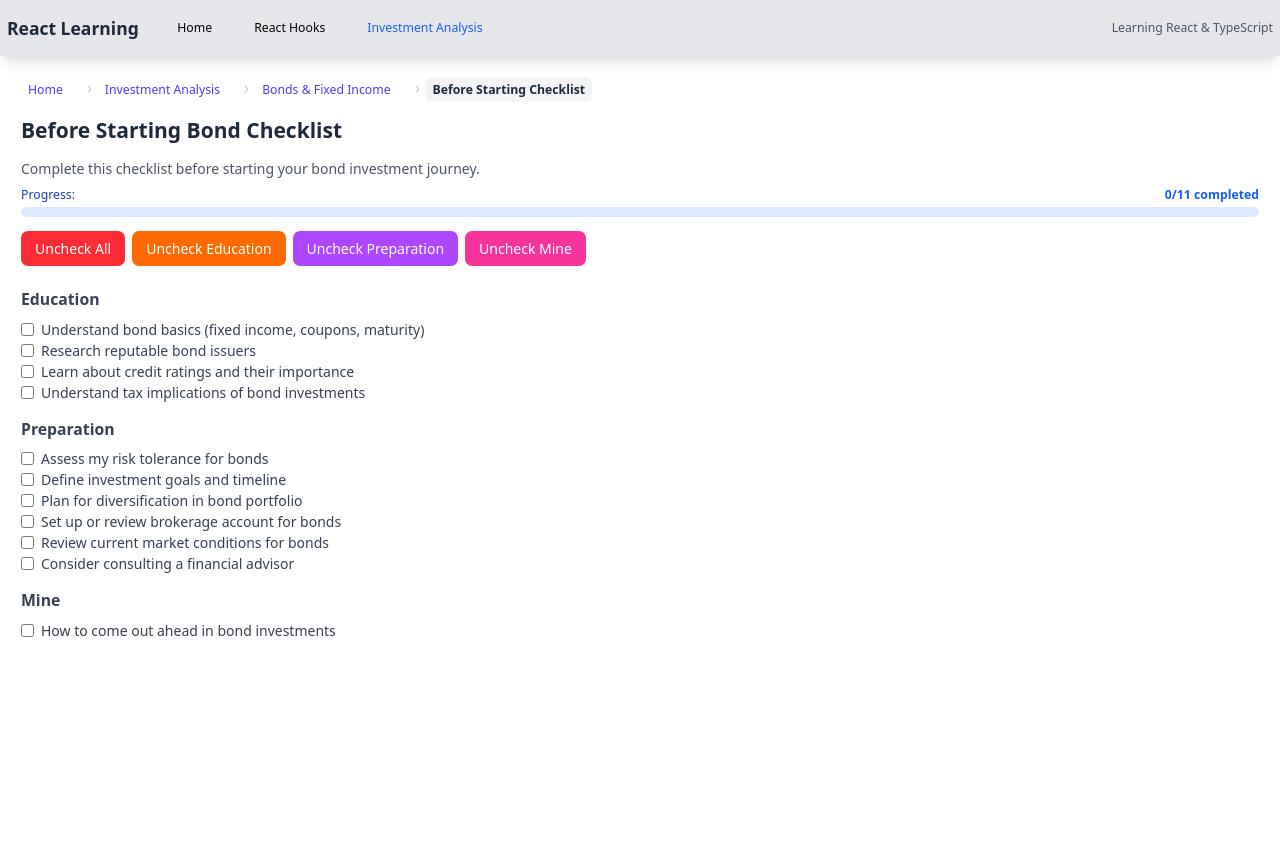
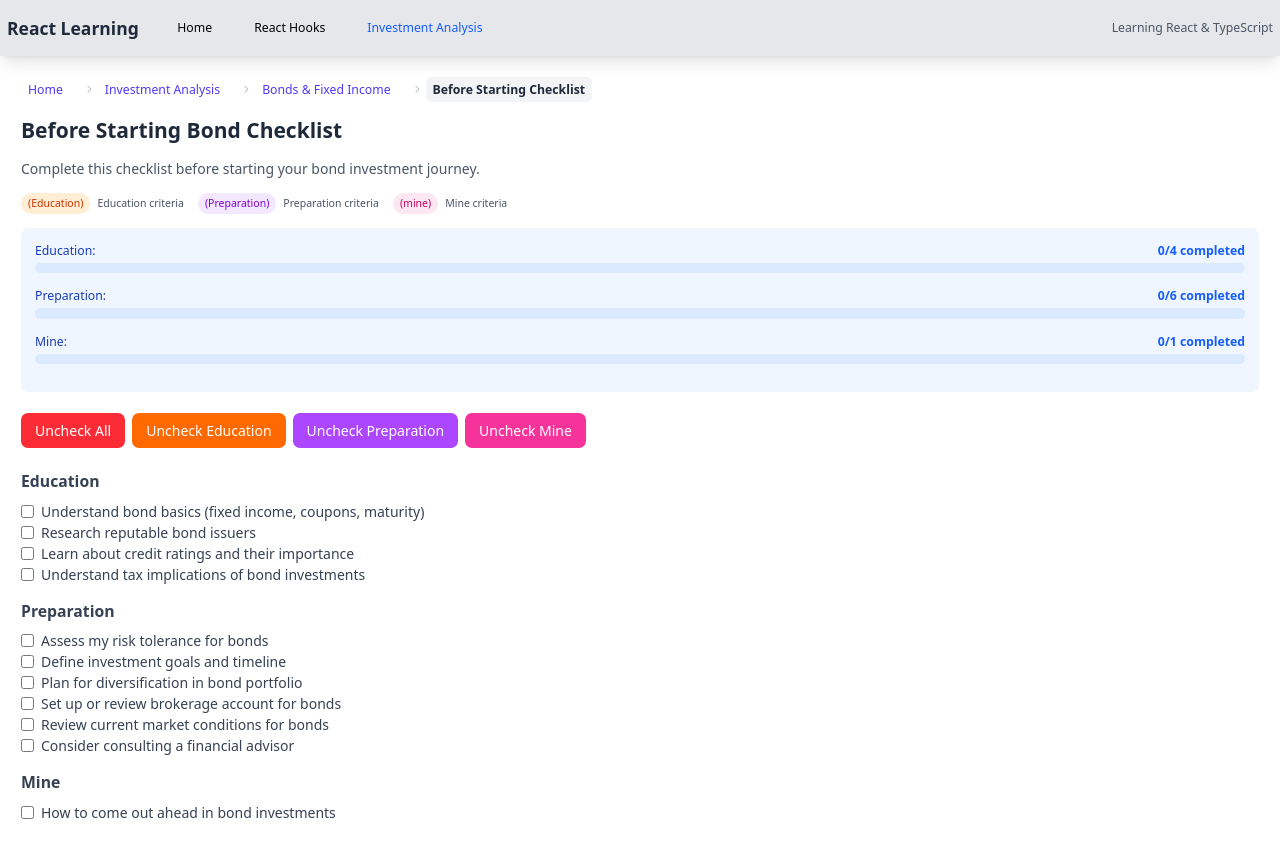
Before and after one commit to Ravi-Royal/reactLearning, a React (Vite) app: page /investment/bonds/before-starting in a window 1280 px wide. Before the commit the page ends 800 px from the top, so only its background shows below. Built offline with nearby package versions, Linux system fonts and the light colour scheme.

Commit message:
fix: Update build scripts for production mode and adjust base path in Vite config feat: Enhance Before Starting Bond Checklist with category-specific progress tracking refactor: Clean up imports and improve button alignment in BondCheckList component

```diff
--- a/package.json
+++ b/package.json
@@ -6,12 +6,12 @@
   "homepage": "https://ravi-royal.github.io/reactLearning",
   "scripts": {
     "dev": "vite",
-    "build": "vite build --base /reactLearning/",
+    "build": "vite build --mode production --base /reactLearning/",
     "lint": "eslint .",
     "preview": "vite preview",
     "predeploy": "npm run build:gh-pages",
     "deploy": "gh-pages -d dist",
-    "build:gh-pages": "vite build --base /reactLearning/"
+    "build:gh-pages": "vite build --mode production --base /reactLearning/"
   },
   "dependencies": {
     "@tailwindcss/vite": "^4.1.17",
--- a/src/pages/components/investment/bonds/before-starting/BeforeStartingBondCheckList.tsx
+++ b/src/pages/components/investment/bonds/before-starting/BeforeStartingBondCheckList.tsx
@@ -1,7 +1,7 @@
 import { useState } from 'react';
 import Breadcrumbs from '../../../../navigation/Breadcrumbs';
+import ProgressBar from '../../../ProgressBar';
 import { CHECKLIST_CATEGORIES } from './beforeStartingBondChecklist.constants';
-import ProgressBar from '../../../ProgressBar';
 
 function BeforeStartingBondCheckList() {
   const [checklistItems, setChecklistItems] = useState([
@@ -62,18 +62,44 @@ function BeforeStartingBondCheckList() {
     );
   };
 
-  const checkedCount = checklistItems.filter(item => item.checked).length;
-  const totalCount = checklistItems.length;
+  const educationItems = checklistItems.filter(item => item.category === CHECKLIST_CATEGORIES.EDUCATION);
+  const preparationItems = checklistItems.filter(item => item.category === CHECKLIST_CATEGORIES.PREPARATION);
+  const mineItems = checklistItems.filter(item => item.category === CHECKLIST_CATEGORIES.MINE);
+
+  const educationCheckedCount = educationItems.filter(item => item.checked).length;
+  const preparationCheckedCount = preparationItems.filter(item => item.checked).length;
+  const mineCheckedCount = mineItems.filter(item => item.checked).length;
 
   return (
     <div className="p-6">
       <Breadcrumbs />
       <h1 className="text-2xl font-bold text-gray-800 mb-4">Before Starting Bond Checklist</h1>
-      <p className="text-gray-600 mb-2">
-        Complete this checklist before starting your bond investment journey.
-      </p>
+      <p className="text-gray-600 mb-4">Complete this checklist before starting your bond investment journey.</p>
+
+      <div className="flex flex-wrap gap-4 mb-4 text-xs">
+        <div className="flex items-center gap-2">
+          <span className="px-2 py-1 bg-orange-100 text-orange-700 rounded-full">({CHECKLIST_CATEGORIES.EDUCATION})</span>
+          <span className="text-gray-600">Education criteria</span>
+        </div>
+        <div className="flex items-center gap-2">
+          <span className="px-2 py-1 bg-purple-100 text-purple-700 rounded-full">({CHECKLIST_CATEGORIES.PREPARATION})</span>
+          <span className="text-gray-600">Preparation criteria</span>
+        </div>
+        <div className="flex items-center gap-2">
+          <span className="px-2 py-1 bg-pink-100 text-pink-700 rounded-full">({CHECKLIST_CATEGORIES.MINE})</span>
+          <span className="text-gray-600">Mine criteria</span>
+        </div>
+      </div>
+
+      <div className="p-4 bg-blue-50 rounded-lg mb-6">
+        <div className="space-y-3">
+          <ProgressBar label="Education" completed={educationCheckedCount} total={educationItems.length} colorClass="bg-orange-600" />
+          <ProgressBar label="Preparation" completed={preparationCheckedCount} total={preparationItems.length} colorClass="bg-purple-600" />
+          <ProgressBar label="Mine" completed={mineCheckedCount} total={mineItems.length} colorClass="bg-pink-600" />
+        </div>
+      </div>
+
       <div className="mb-6">
-        <ProgressBar label="Progress" completed={checkedCount} total={totalCount} colorClass="bg-blue-500" />
         <button
           onClick={handleUncheckAll}
           className="px-4 py-2 bg-red-500 text-white rounded-lg hover:bg-red-600 transition-colors mr-2"
--- a/src/pages/components/investment/bonds/checklist/BondCheckList.tsx
+++ b/src/pages/components/investment/bonds/checklist/BondCheckList.tsx
@@ -1,7 +1,7 @@
 import { useState } from 'react';
 import Breadcrumbs from '../../../../navigation/Breadcrumbs';
+import ProgressBar from '../../../ProgressBar';
 import { CHECKLIST_CATEGORIES, MY_BOND_LIST, type MyBondItem } from './bondChecklist.constants';
-import ProgressBar from '../../ProgressBar';
 
 function BondCheckList() {
   const [checklistItems, setChecklistItems] = useState([
--- a/vite.config.ts
+++ b/vite.config.ts
@@ -5,7 +5,7 @@ import { defineConfig } from 'vite';
 
 // https://vite.dev/config/
 export default defineConfig({
-  base: '/reactLearning/',
+  base: '/',
   resolve: {
     alias: {
       '@constants': path.resolve(__dirname, './src/constants'),
```
Lines whose indentation alone changed are shown as unchanged.
